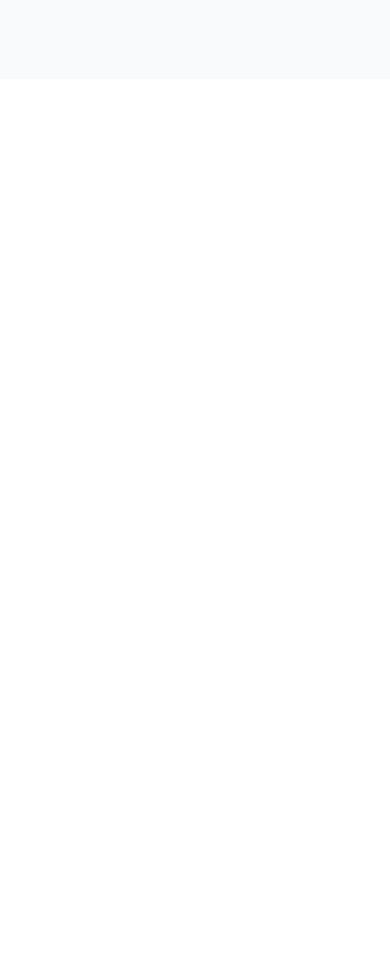
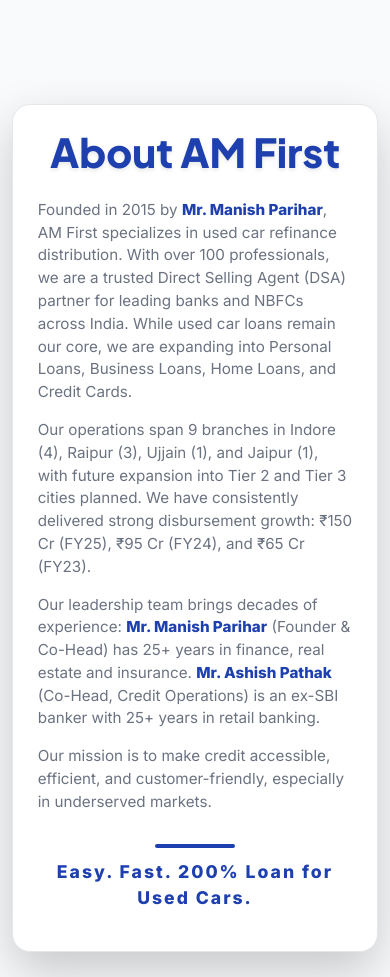
Before and after one commit to gothamsidd/Upfund-loans, a React (Vite) app: page / in a window 390 px wide. Shown: the part 6020-6997 px from the top of the page. Before the commit the page ends 6099 px from the top, so only its background shows below. Built offline with nearby package versions, Linux system fonts and the light colour scheme.

Commit message:
Adding AboutUs

```diff
--- a/src/App.jsx
+++ b/src/App.jsx
@@ -3,6 +3,7 @@ import Navbar from "./components/Navbar";
 import Landing from "./components/Landing";
 import Features from "./components/Features";
 import Documentation from "./components/Documentation"
+import AboutUs from "./components/AboutUs"
 
 
 
@@ -15,6 +16,7 @@ function App() {
       <Landing/>
       <Features/>
       <Documentation/>
+      <AboutUs/>
     </>
   )
 }
--- /dev/null
+++ b/src/components/AboutUs.css
@@ -0,0 +1,303 @@
+.about-white-section {
+    background: var(--bg-light);
+    padding-top: 0;
+    margin-top: 0;
+    padding-bottom: 100px;
+    color: var(--text-dark);
+    font-family: 'Inter', sans-serif;
+    overflow: hidden;
+    position: relative;
+  }
+
+  .about-white-container {
+    max-width: 1200px;
+    margin: auto;
+    text-align: center;
+    padding: 50px 0;
+    background-color: var(--bg-white);
+    border-radius: 25px;
+    box-shadow: 0 20px 50px var(--shadow-heavy);
+    border: 1px solid var(--border-light);
+  }
+
+  .about-white-title {
+    font-size: 4rem;
+    font-weight: 800;
+    margin-bottom: 40px;
+    color: var(--primary);
+    text-align: center;
+    animation: fadeInUp 0.8s ease forwards;
+    opacity: 0;
+    transform: translateY(20px);
+  }
+
+  .about-paragraph {
+    font-size: 1.2rem;
+    max-width: 800px;
+    margin: 0 ;
+    margin-left: 200px;
+    line-height: 1.8;
+    color: var(--text-gray);
+    text-align: center;
+    opacity: 0;
+    transform: translateY(20px);
+    transition: opacity 0.6s ease, transform 0.6s ease;
+  }
+
+  .highlight-name {
+    color: var(--primary);
+    font-weight: 900;
+  }
+
+  .mission-light {
+    margin-top: 60px;
+    background: linear-gradient(135deg, var(--primary-dark), var(--primary));
+    padding: 35px;
+    border-radius: 20px;
+    box-shadow: 0 15px 45px rgba(30, 64, 175, 0.7);
+    border: none;
+    opacity: 0;
+    transform: translateY(20px);
+    transition: opacity 0.6s ease, transform 0.6s ease;
+    color: var(--text-light);
+  }
+
+  .mission-light h2 {
+    font-size: 2.5rem;
+    margin-bottom: 20px;
+    color: var(--text-light);
+    font-weight: 700;
+  }
+
+  .mission-light p {
+    font-size: 1.3rem;
+    color: var(--text-light);
+    line-height: 1.7;
+    margin-bottom: 0;
+  }
+
+  .about-paragraph.tagline {
+    font-size: 1.4rem;
+    font-weight: 900;
+    color: var(--primary);
+    margin-top: 60px;
+    text-align: center;
+    position: relative;
+    padding-top: 30px;
+  }
+
+  .about-paragraph.tagline::before {
+    content: '';
+    position: absolute;
+    top: 0;
+    left: 50%;
+    transform: translateX(-50%);
+    width: 150px;
+    height: 8px;
+    background: var(--primary);
+    border-radius: 4px;
+  }
+
+  /* Animations (adjusted delays for new count) */
+  @keyframes fadeInUp {
+    from {
+      opacity: 0;
+      transform: translateY(20px);
+    }
+    to {
+      opacity: 1;
+      transform: translateY(0);
+    }
+  }
+
+  .animate-fade-in-delay-0 {
+    animation: fadeInUp 0.8s ease forwards;
+    animation-delay: 0s;
+  }
+  .animate-fade-in-delay-1 {
+    animation: fadeInUp 0.8s ease forwards;
+    animation-delay: 0.1s;
+  }
+  .animate-fade-in-delay-2 {
+    animation: fadeInUp 0.8s ease forwards;
+    animation-delay: 0.2s;
+  }
+  .animate-fade-in-delay-3 {
+    animation: fadeInUp 0.8s ease forwards;
+    animation-delay: 0.3s;
+  }
+  .animate-fade-in-delay-4 {
+    animation: fadeInUp 0.8s ease forwards;
+    animation-delay: 0.4s;
+  }
+  .animate-fade-in-delay-5 {
+    animation: fadeInUp 0.8s ease forwards;
+    animation-delay: 0.5s;
+  }
+
+  /* Responsive Adjustments */
+  @media (max-width: 992px) {
+    .about-white-container {
+      padding: 40px 50px;
+    }
+    .about-white-title {
+      font-size: 3.5rem;
+      margin-bottom: 35px;
+    }
+    .about-paragraph {
+      font-size: 1.1rem;
+      margin: 0 auto 20px;
+      line-height: 1.7;
+    }
+    .about-paragraph.tagline {
+      font-size: 1.3rem;
+      margin-top: 50px;
+      padding-top: 25px;
+    }
+    .about-paragraph.tagline::before {
+      width: 120px;
+      height: 6px;
+    }
+    .mission-light {
+    padding: 30px;
+    }
+    .mission-light h2 {
+      font-size: 2.2rem;
+    }
+    .mission-light p {
+      font-size: 1.2rem;
+    }
+  }
+
+  @media (max-width: 768px) {
+    .about-white-section {
+      padding: 30px 3%;
+    }
+    .about-white-container {
+      padding: 30px 35px;
+    border-radius: 20px;
+    }
+    .about-white-title {
+      font-size: 3rem;
+      margin-bottom: 30px;
+    }
+    .about-paragraph {
+      font-size: 1rem;
+      margin: 0 auto 18px;
+      line-height: 1.6;
+    text-align: left;
+  }
+    .about-paragraph.tagline {
+      font-size: 1.2rem;
+      margin-top: 40px;
+      padding-top: 20px;
+    }
+    .about-paragraph.tagline::before {
+      width: 100px;
+      height: 5px;
+    }
+    .mission-light {
+      padding: 25px;
+    }
+    .mission-light h2 {
+      font-size: 2rem;
+    }
+    .mission-light p {
+      font-size: 1.1rem;
+  }
+  }
+
+  @media (max-width: 480px) {
+    .about-white-section {
+      padding: 25px 3%;
+    }
+    .about-white-container {
+      padding: 25px 25px;
+      border-radius: 18px;
+    }
+    .about-white-title {
+      font-size: 2.5rem;
+      margin-bottom: 25px;
+    }
+    .about-paragraph {
+      font-size: 0.95rem;
+      margin: 0 auto 15px;
+      line-height: 1.5;
+  }
+    .about-paragraph.tagline {
+      font-size: 1.1rem;
+      margin-top: 30px;
+      padding-top: 15px;
+    }
+    .about-paragraph.tagline::before {
+      width: 80px;
+      height: 4px;
+    }
+    .mission-light {
+      padding: 20px;
+    }
+    .mission-light h2 {
+      font-size: 1.8rem;
+    }
+    .mission-light p {
+      font-size: 1rem;
+    }
+  }
+
+/* Enhanced Responsive Design */
+@media (max-width: 360px) {
+  .about-white-section {
+    padding: 20px 2%;
+  }
+
+  .about-white-container {
+    padding: 20px 20px;
+    border-radius: 16px;
+  }
+
+  .about-white-title {
+    font-size: 2.2rem;
+    margin-bottom: 20px;
+  }
+
+  .about-paragraph {
+    font-size: 0.9rem;
+    margin: 0 auto 12px;
+  }
+
+  .about-paragraph.tagline {
+    font-size: 1rem;
+    margin-top: 25px;
+    padding-top: 12px;
+  }
+
+  .mission-light {
+    padding: 18px;
+  }
+
+  .mission-light h2 {
+    font-size: 1.6rem;
+  }
+
+  .mission-light p {
+    font-size: 0.95rem;
+  }
+}
+
+/* Landscape orientation adjustments */
+@media (max-width: 768px) and (orientation: landscape) {
+  .about-white-section {
+    padding: 20px 5%;
+  }
+
+  .about-white-container {
+    padding: 30px 30px;
+  }
+}
+
+/* High DPI displays */
+@media (-webkit-min-device-pixel-ratio: 2), (min-resolution: 192dpi) {
+  .about-white-container {
+    box-shadow: 0 20px 50px var(--shadow-heavy);
+  }
+  }
--- /dev/null
+++ b/src/components/AboutUs.jsx
@@ -0,0 +1,29 @@
+import React from 'react';
+import './AboutUs.css';
+
+const AboutUs = () => {
+  return (
+    <section id="about" className="about-white-section">
+      <div className="about-white-container">
+        <h1 className="about-white-title animate-fade-in-delay-0">About AM First</h1>
+        <p className="about-paragraph animate-fade-in-delay-1">
+          Founded in 2015 by <span className="highlight-name">Mr. Manish Parihar</span>, AM First specializes in used car refinance distribution. With over 100 professionals, we are a trusted Direct Selling Agent (DSA) partner for leading banks and NBFCs across India. While used car loans remain our core, we are expanding into Personal Loans, Business Loans, Home Loans, and Credit Cards.
+        </p>
+        <p className="about-paragraph animate-fade-in-delay-2">
+          Our operations span 9 branches in Indore (4), Raipur (3), Ujjain (1), and Jaipur (1), with future expansion into Tier 2 and Tier 3 cities planned. We have consistently delivered strong disbursement growth: ₹150 Cr (FY25), ₹95 Cr (FY24), and ₹65 Cr (FY23).
+        </p>
+        <p className="about-paragraph animate-fade-in-delay-3">
+          Our leadership team brings decades of experience: <span className="highlight-name">Mr. Manish Parihar</span> (Founder & Co-Head) has 25+ years in finance, real estate and insurance. <span className="highlight-name">Mr. Ashish Pathak</span> (Co-Head, Credit Operations) is an ex-SBI banker with 25+ years in retail banking.
+        </p>
+        <p className="about-paragraph animate-fade-in-delay-4">
+          Our mission is to make credit accessible, efficient, and customer-friendly, especially in underserved markets.
+        </p>
+        <p className="about-paragraph tagline animate-fade-in-delay-5">
+          Easy. Fast. 200% Loan for Used Cars.
+        </p>
+      </div>
+    </section>
+  );
+};
+
+export default AboutUs;
```
